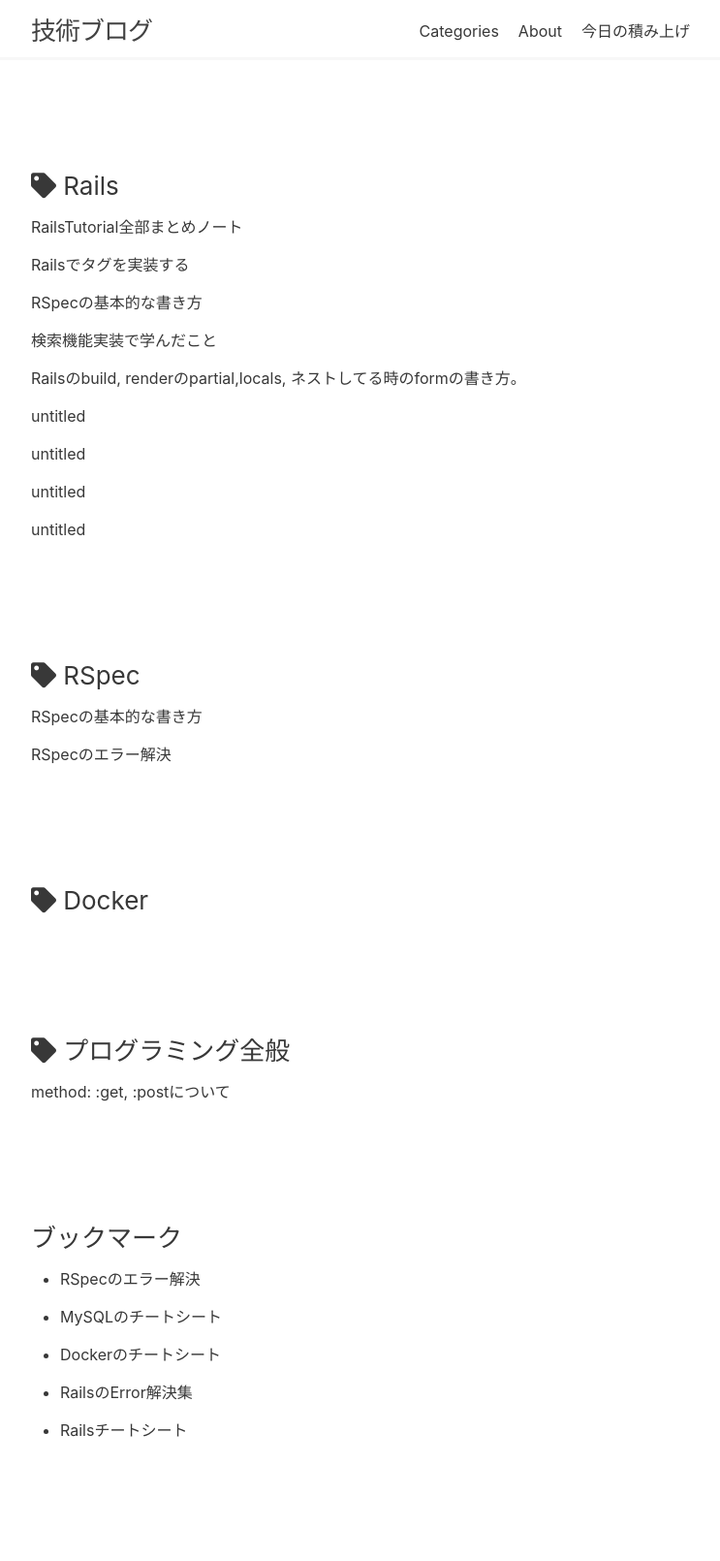
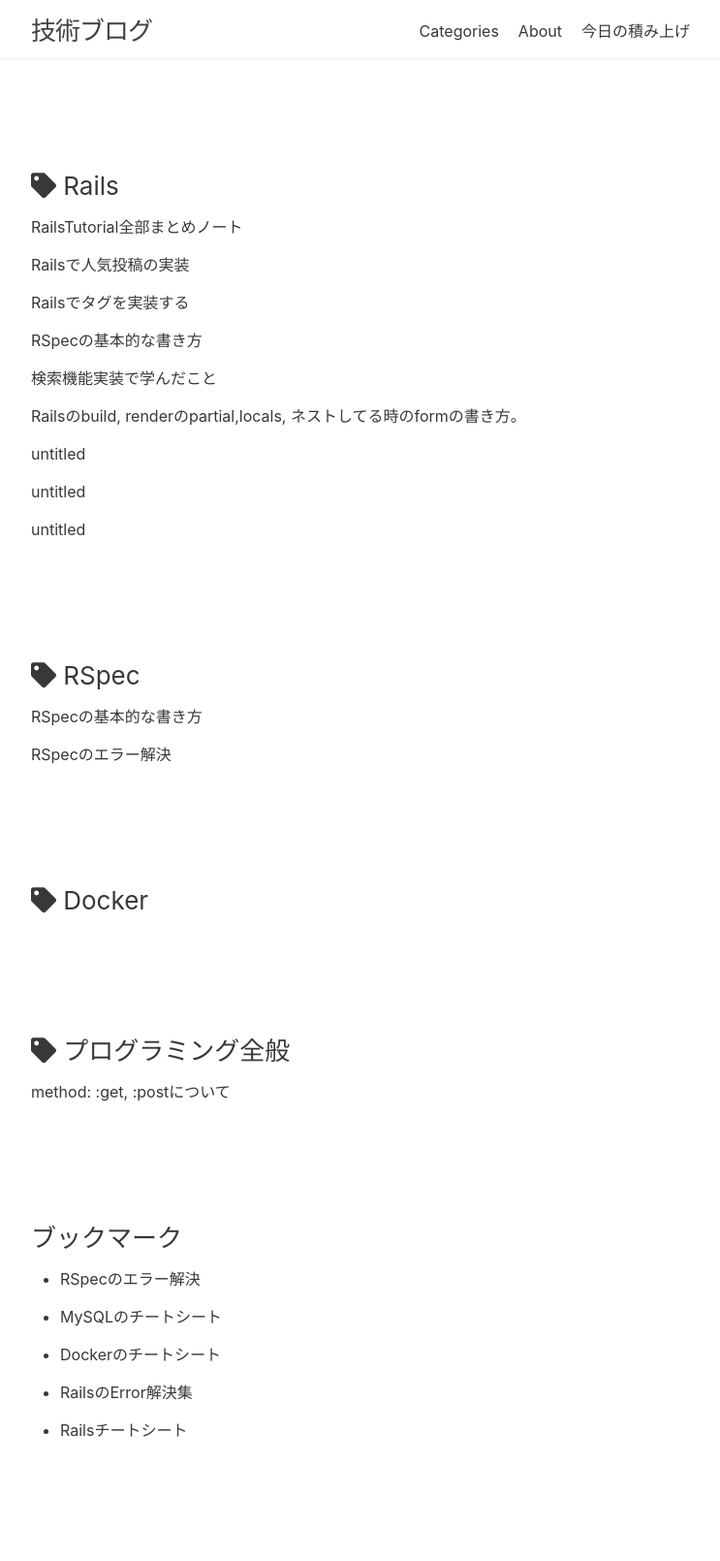
Before and after one commit to kazblog/kazblog.github.io, a Jekyll site: the page built from pages/Categories.md, in a window 1280 px wide. Shown: the whole page at 97% size, without its empty margins (268-1011 px from the left). Built offline with Jekyll 4.4.1, drawn with Linux system fonts in a browser that asks for light colours; nearby versions of some CDN libraries; part of the change alters nothing that is shown.

Commit message:
Update 2021-01-15-rails copy 6.md

````diff
--- a/_posts/things_what_i_learned/2021-01-15-rails copy 6.md
+++ b/_posts/things_what_i_learned/2021-01-15-rails copy 6.md
@@ -1,11 +1,96 @@
 ---
 layout: post
-title:  "untitled"
-date:   2021-01-15 12:39:36 +0900
+title:  "Railsで人気投稿の実装"
+date:   2021-02-01 12:39:36 +0900
 categories: rails
-permalink: /untitled
+permalink: /liked-ranking
 excerpt_separator: <!--more-->
 tags: rails
 ---
 
 <!--more-->
+### DBアソシエーション
+
+post.rb
+
+```ruby
+class Post < ApplicationRecord
+  belongs_to :user
+  has_many :likes
+  has_many :liked_users, through: :likes, source: :user
+```
+
+user.rb
+
+```ruby
+class User < ApplicationRecord
+    has_many :posts, dependent: :destroy
+    has_many :likes
+　　 has_many :liked_posts, through: :likes, source: :post
+```
+
+like.rb
+
+```ruby
+class Like < ApplicationRecord
+    belongs_to :user
+    belongs_to :post
+
+```
+
+### controller(gem Kaminariを使っています)
+
+```ruby
+ posts = Post.includes(:liked_users)
+         .sort {|a,b| b.liked_users.size <=> a.liked_users.size}
+ @posts = Kaminari.paginate_array(posts).page(params[:page]).per(4)
+```
+
+詳しく
+
+2回@postsを定義してしまわないように、2行目に代入している。
+
+```ruby
+#has_many :**liked_users**, through: :likes, source: :user
+Post.includes(:liked_users)
+```
+
+rails cで確認
+
+```ruby
+[1] pry(main)> Post.includes(:liked_users)
+=>   Post Load (14.5ms)  SELECT `posts`.* FROM `posts`
+  Like Load (7.4ms)  SELECT `likes`.* FROM `likes` WHERE `likes`.`post_id` IN (1, 2, 3, 4, 5, 6, 7, 8, 9, 10, 11, 12, 13, 14, 15, 16, 17, 18, 19, 20, 21, 22, 23, 24)
+  User Load (4.9ms)  SELECT `users`.* FROM `users` WHERE `users`.`id` = 2 ORDER BY `users`.`created_at` DESC
+```
+
+includes:
+
+ 関連している複数のテーブルからデータを取得してくるときのアクセス回数を大きく減らすことができるメソッド。
+
+詳しく02
+
+```ruby
+.sort {|a,b| b.liked_users.size <=> a.liked_users.size}
+```
+
+sizeについて
+
+```
+123.size
+=> 4
+```
+
+sortについて
+
+> 第1引数が大きいなら正の整数、第1引数の方が小さいなら負の整数を返さなければいけません
+
+[Array#sort (Ruby 3.0.0 リファレンスマニュアル)](https://docs.ruby-lang.org/ja/latest/method/Array/i/sort.html)
+
+view
+
+```ruby
+<% @posts.each do |post| %>
+ <%= post.title %>
+ <% end %>
+```
````
